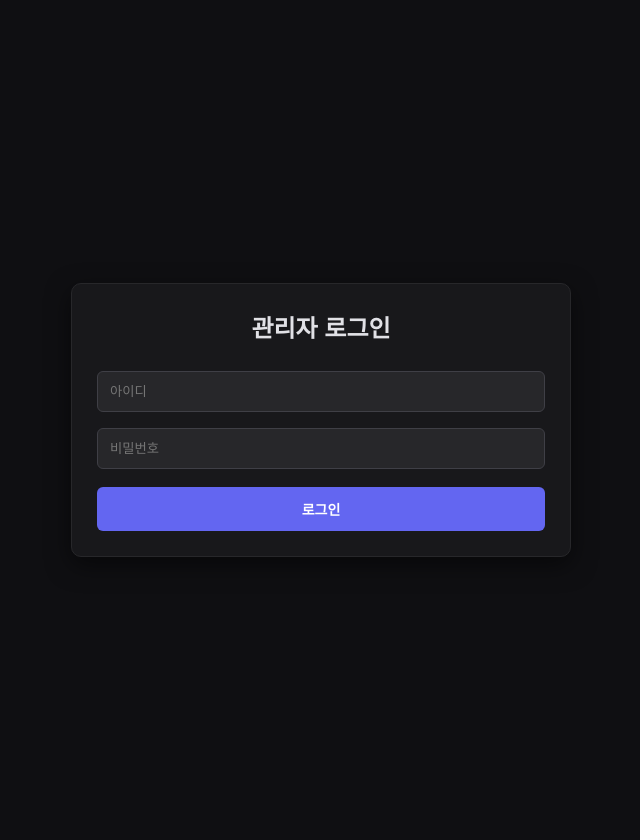
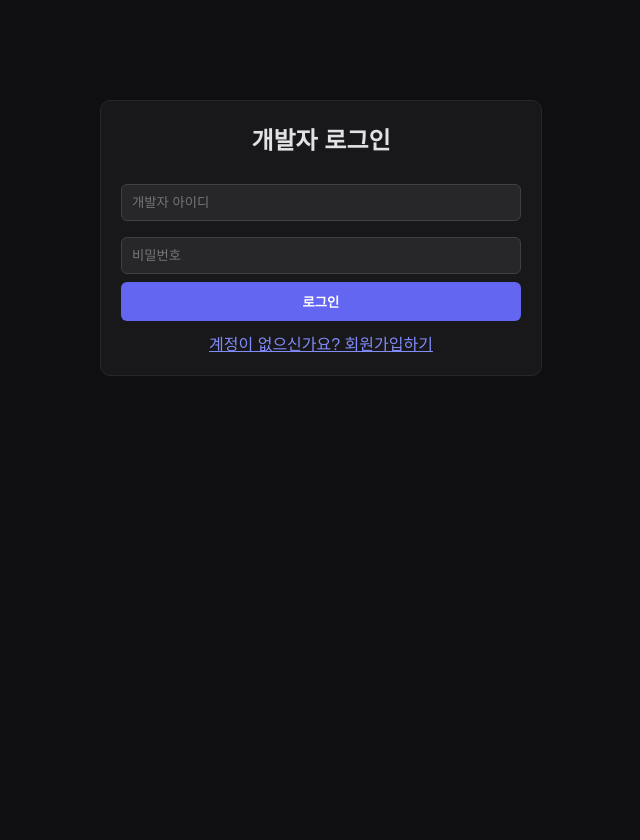
Before and after one commit to luasafedeveloper/luasafe-backend, a Flask app: page /admin in a window 1280 px wide. Shown: the whole page, without its empty margins (319-959 px from the left). After the commit the page ends 376 px from the top, so only its background shows below. Run offline with Flask 3, Linux system fonts and the light colour scheme.

Commit message:
Update index.html

```diff
--- a/templates/admin/index.html
+++ b/templates/admin/index.html
@@ -3,110 +3,239 @@
 <head>
     <meta charset="UTF-8">
     <meta name="viewport" content="width=device-width, initial-scale=1.0">
-    <title>License Portal</title>
+    <title>Luasafe Developer Portal</title>
     <style>
-        body { background-color: #0f0f12; color: #e1e1e6; font-family: sans-serif; margin: 0; padding: 20px; display: flex; justify-content: center; align-items: center; min-height: 100vh; }
-        .container { width: 100%; max-width: 500px; }
-        .card { background: #18181b; border: 1px solid #27272a; border-radius: 10px; padding: 25px; box-shadow: 0 8px 24px rgba(0,0,0,0.5); }
-        h2 { text-align: center; margin-top: 0; }
-        input { width: 100%; padding: 12px; margin: 8px 0; background: #27272a; border: 1px solid #3f3f46; border-radius: 6px; color: #fff; box-sizing: border-box; }
-        button { width: 100%; padding: 12px; border: none; border-radius: 6px; font-weight: bold; cursor: pointer; font-size: 14px; }
-        .btn-primary { background: #6366f1; color: white; margin-top: 10px; }
-        .btn-success { background: #10b981; color: white; margin-top: 10px; }
-        .btn-danger { background: #ef4444; color: white; width: auto; padding: 6px 12px; font-size: 12px; }
+        body { background-color: #0f0f12; color: #e1e1e6; font-family: sans-serif; margin: 0; padding: 20px; }
+        .container { max-width: 900px; margin: 0 auto; }
+        .card { background: #18181b; border: 1px solid #27272a; border-radius: 10px; padding: 20px; margin-bottom: 20px; }
+        h2, h3 { margin-top: 0; }
+        input, textarea, select { width: 100%; padding: 10px; margin: 8px 0; background: #27272a; border: 1px solid #3f3f46; border-radius: 6px; color: #fff; box-sizing: border-box; }
+        button { padding: 10px 16px; border: none; border-radius: 6px; cursor: pointer; font-weight: bold; }
+        .btn-primary { background: #6366f1; color: white; width: 100%; }
+        .btn-danger { background: #ef4444; color: white; }
+        .btn-success { background: #10b981; color: white; }
         .header { display: flex; justify-content: space-between; align-items: center; margin-bottom: 20px; }
-        table { width: 100%; border-collapse: collapse; margin-top: 15px; }
+        table { width: 100%; border-collapse: collapse; margin-top: 10px; }
         th, td { padding: 10px; border-bottom: 1px solid #27272a; text-align: left; font-size: 14px; }
+        .link-btn { color: #818cf8; cursor: pointer; text-decoration: underline; text-align: center; margin-top: 10px; }
     </style>
 </head>
 <body>
 
 <div class="container">
-    <!-- 로그인 화면 -->
-    <div id="loginCard" class="card" style="display: none;">
-        <h2>관리자 로그인</h2>
-        <input type="text" id="adminUser" placeholder="아이디">
-        <input type="password" id="adminPass" placeholder="비밀번호">
-        <button class="btn-primary" onclick="login()">로그인</button>
+    <!-- 로그인/회원가입 섹션 -->
+    <div id="authSection" class="card" style="max-width: 400px; margin: 80px auto;">
+        <h2 id="authTitle" style="text-align: center;">개발자 로그인</h2>
+        <input type="text" id="username" placeholder="개발자 아이디">
+        <input type="password" id="password" placeholder="비밀번호">
+
+        <!-- 회원가입 시에만 나타나는 라이센스 코드 입력란 -->
+        <div id="inviteBox" style="display: none;">
+            <input type="text" id="inviteCode" placeholder="라이센스 코드 입력">
         </div>
 
-    <!-- 라이센스 관리 대시보드 -->
-    <div id="dashboardCard" class="card" style="display: none;">
+        <button id="authBtn" class="btn-primary" onclick="handleAuth()">로그인</button>
+        <div id="toggleAuth" class="link-btn" onclick="toggleAuthMode()">계정이 없으신가요? 회원가입하기</div>
+    </div>
+
+    <!-- 대시보드 섹션 -->
+    <div id="dashboardSection" style="display: none;">
         <div class="header">
-            <h2>라이센스 발급</h2>
+            <h2>Welcome, <span id="devName" style="color: #818cf8;"></span>!</h2>
             <button class="btn-danger" onclick="logout()">로그아웃</button>
         </div>
-        <button class="btn-success" onclick="generateInvite()">새 라이센스 코드 생성</button>
 
+        <!-- 스크립트 등록 -->
+        <div class="card">
+            <h3>스크립트 등록 및 수정</h3>
+            <input type="text" id="scriptName" placeholder="스크립트 이름 (예: MyHub.lua)">
+            <input type="text" id="scriptDesc" placeholder="설명">
+            <textarea id="scriptCode" rows="6" placeholder="-- 실행될 바이패스/루아 코드 작성"></textarea>
+            <button class="btn-success" onclick="saveScript()">스크립트 저장</button>
+        </div>
+
+        <!-- 내 스크립트 목록 -->
+        <div class="card">
+            <h3>등록된 내 스크립트 목록</h3>
             <table>
-            <thead><tr><th>라이센스 코드</th><th>상태</th></tr></thead>
-            <tbody id="inviteTable"></tbody>
+                <thead><tr><th>이름</th><th>설명</th><th>상태</th><th>액션</th></tr></thead>
+                <tbody id="scriptTable"></tbody>
             </table>
+        </div>
+
+        <!-- 키 발급 -->
+        <div class="card">
+            <h3>키 생성</h3>
+            <label>연동할 스크립트</label>
+            <select id="keyScriptSelect"></select>
+            <label>기간</label>
+            <select id="durationType">
+                <option value="Hours">시간 (Hours)</option>
+                <option value="Days">일 (Days)</option>
+                <option value="Lifetime">영구 (Lifetime)</option>
+            </select>
+            <input type="number" id="durationAmount" value="24" placeholder="기간 수량">
+            <button class="btn-primary" onclick="generateKey()" style="margin-top: 10px;">키 생성하기</button>
+        </div>
+
+        <!-- 생성된 키 목록 -->
+        <div class="card">
+            <h3>발급된 키 목록</h3>
+            <table>
+                <thead><tr><th>키</th><th>연동 스크립트</th><th>HWID</th><th>남은 기간</th><th>실행수</th><th>액션</th></tr></thead>
+                <tbody id="keyTable"></tbody>
+            </table>
+        </div>
     </div>
 </div>
 
 <script>
+    let isRegisterMode = false;
+
     window.onload = async function() {
-        let res = await fetch('/api/secret/check_session');
+        let res = await fetch('/api/admin/check_session');
         let data = await res.json();
-        if (data.logged_in) {
-            showDashboard();
-        } else {
-            document.getElementById('loginCard').style.display = 'block';
-        }
+        if (data.logged_in) showDashboard(data.username);
     };
 
-    async function login() {
-        let u = document.getElementById('adminUser').value.trim();
-        let p = document.getElementById('adminPass').value.trim();
+    function toggleAuthMode() {
+        isRegisterMode = !isRegisterMode;
+        document.getElementById('authTitle').innerText = isRegisterMode ? "개발자 회원가입" : "개발자 로그인";
+        document.getElementById('authBtn').innerText = isRegisterMode ? "회원가입" : "로그인";
+        document.getElementById('toggleAuth').innerText = isRegisterMode ? "이미 계정이 있으신가요? 로그인하기" : "계정이 없으신가요? 회원가입하기";
+        document.getElementById('inviteBox').style.display = isRegisterMode ? "block" : "none";
+    }
 
-        let res = await fetch('/api/secret/login', {
+    async function handleAuth() {
+        let u = document.getElementById('username').value.trim();
+        let p = document.getElementById('password').value.trim();
+        if (!u || !p) return alert("아이디와 비밀번호를 입력해주세요.");
+
+        let bodyData = {username: u, password: p};
+        if (isRegisterMode) {
+            let invite = document.getElementById('inviteCode').value.trim();
+            if (!invite) return alert("라이센스 코드를 입력해주세요.");
+            bodyData.invite_code = invite;
+        }
+
+        let url = isRegisterMode ? '/api/admin/register' : '/api/admin/login';
+        let res = await fetch(url, {
             method: 'POST',
             headers: {'Content-Type': 'application/json'},
-            body: JSON.stringify({username: u, password: p})
+            body: JSON.stringify(bodyData)
         });
         let data = await res.json();
         if (data.success) {
-            showDashboard();
+            if (isRegisterMode) {
+                alert(data.message);
+                toggleAuthMode();
             } else {
-            alert(data.message);
+                showDashboard(data.username);
             }
+        } else alert(data.message);
+    }
+
+    function showDashboard(username) {
+        document.getElementById('authSection').style.display = 'none';
+        document.getElementById('dashboardSection').style.display = 'block';
+        document.getElementById('devName').innerText = username;
+        loadScripts();
+        loadKeys();
     }
 
     async function logout() {
-        await fetch('/api/secret/logout', {method: 'POST'});
+        await fetch('/api/admin/logout', {method: 'POST'});
         location.reload();
     }
 
-    function showDashboard() {
-        document.getElementById('loginCard').style.display = 'none';
-        document.getElementById('dashboardCard').style.display = 'block';
-        loadInvites();
+    async function saveScript() {
+        let name = document.getElementById('scriptName').value.trim();
+        let desc = document.getElementById('scriptDesc').value.trim();
+        let code = document.getElementById('scriptCode').value;
+
+        let res = await fetch('/api/admin/scripts/add', {
+            method: 'POST',
+            headers: {'Content-Type': 'application/json'},
+            body: JSON.stringify({name: name, description: desc, lua_code: code})
+        });
+        let data = await res.json();
+        if (data.success) {
+            alert("저장되었습니다.");
+            loadScripts();
+        } else alert(data.message);
     }
 
-    async function generateInvite() {
-        let res = await fetch('/api/secret/invite/generate', {method: 'POST'});
+    async function loadScripts() {
+        let res = await fetch('/api/admin/scripts');
+        let scripts = await res.json();
+        let table = document.getElementById('scriptTable');
+        let select = document.getElementById('keyScriptSelect');
+        table.innerHTML = ''; select.innerHTML = '';
+
+        scripts.forEach(s => {
+            table.innerHTML += `<tr>
+                <td>${s.name}</td>
+                <td>${s.description || '-'}</td>
+                <td>${s.active ? '활성' : '비활성'}</td>
+                <td><button class="btn-danger" onclick="deleteScript(${s.id})">삭제</button></td>
+            </tr>`;
+            select.innerHTML += `<option value="${s.name}">${s.name}</option>`;
+        });
+    }
+
+    async function deleteScript(id) {
+        if (!confirm("삭제하시겠습니까?")) return;
+        await fetch('/api/admin/scripts/delete', {
+            method: 'POST',
+            headers: {'Content-Type': 'application/json'},
+            body: JSON.stringify({id: id})
+        });
+        loadScripts();
+    }
+
+    async function generateKey() {
+        let scriptName = document.getElementById('keyScriptSelect').value;
+        let type = document.getElementById('durationType').value;
+        let amount = document.getElementById('durationAmount').value;
+
+        let res = await fetch('/api/admin/generate', {
+            method: 'POST',
+            headers: {'Content-Type': 'application/json'},
+            body: JSON.stringify({script_name: scriptName, duration_type: type, amount: amount})
+        });
         let data = await res.json();
         if (data.success) {
-            loadInvites();
-        } else {
-            alert("생성 실패");
-        }
+            alert("발급 완료: " + data.key);
+            loadKeys();
+        } else alert(data.message);
     }
 
-    async function loadInvites() {
-        let res = await fetch('/api/secret/invite/list');
-        if (res.ok) {
-            let invites = await res.json();
-            let table = document.getElementById('inviteTable');
+    async function loadKeys() {
+        let res = await fetch('/api/admin/keys');
+        let keys = await res.json();
+        let table = document.getElementById('keyTable');
         table.innerHTML = '';
-            invites.forEach(i => {
+
+        keys.forEach(k => {
             table.innerHTML += `<tr>
-                    <td><code>${i.code}</code></td>
-                    <td>${i.used ? '<span style="color:#ef4444;">사용됨</span>' : '<span style="color:#10b981;">사용 가능</span>'}</td>
+                <td><code>${k.key}</code></td>
+                <td>${k.script_name || '-'}</td>
+                <td>${k.hwid}</td>
+                <td>${k.expiry}</td>
+                <td>${k.execs}</td>
+                <td><button class="btn-danger" onclick="deleteKey(${k.id})">삭제</button></td>
             </tr>`;
         });
     }
+
+    async function deleteKey(id) {
+        if (!confirm("삭제하시겠습니까?")) return;
+        await fetch('/api/admin/keys/delete', {
+            method: 'POST',
+            headers: {'Content-Type': 'application/json'},
+            body: JSON.stringify({id: id})
+        });
+        loadKeys();
     }
 </script>
 
```
Lines whose indentation alone changed are shown as unchanged.
